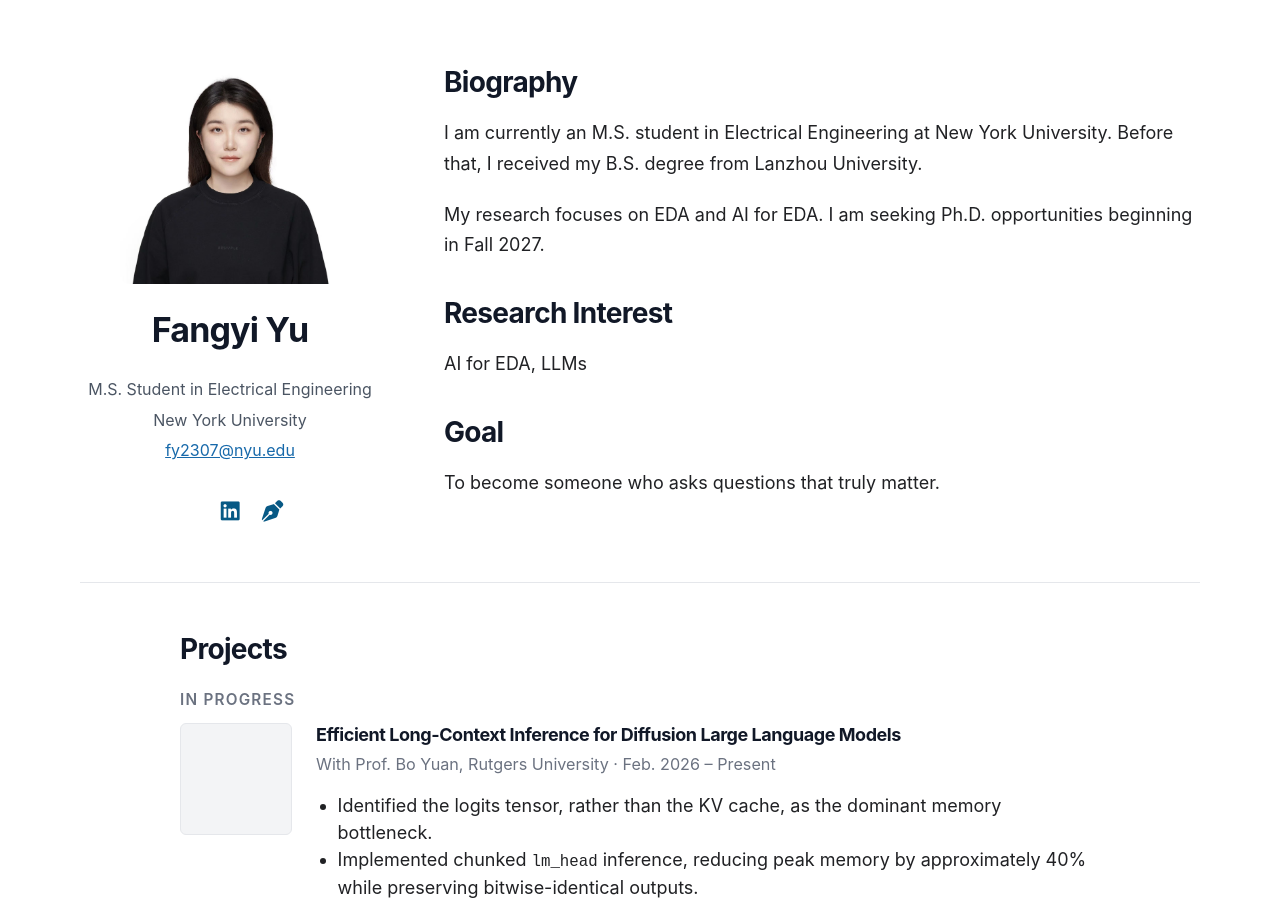
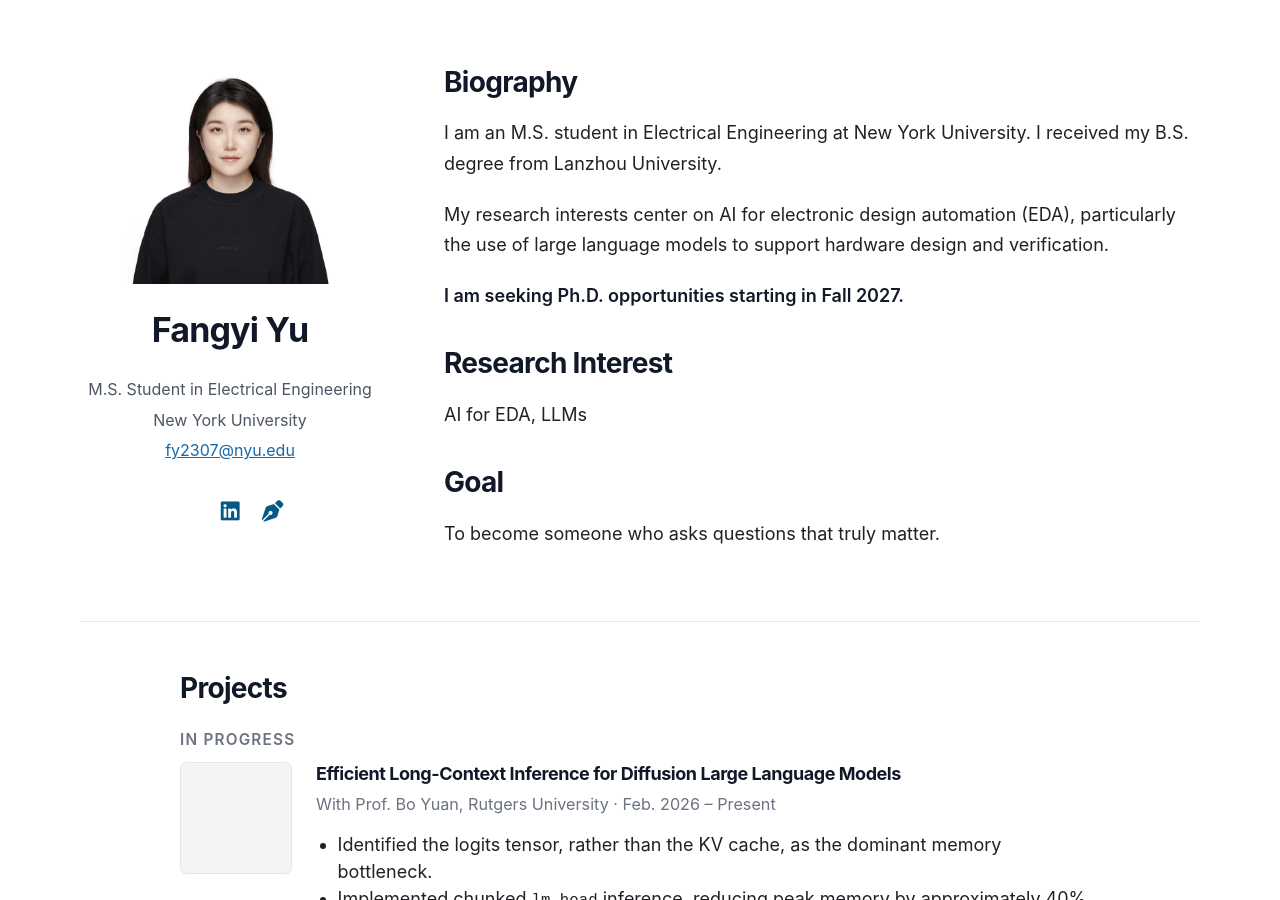
Before and after one commit to fangyiyu02/fangyiyu02.github.io, a Jekyll site: the page built from index.md, in a window 1280 px wide and 900 px high. Built offline with Jekyll 4.4.1, drawn with Linux system fonts in a browser that asks for light colours; a style sheet for code colours, icons or effects is not loaded; our own code applies the rules of GitHub Pages for plain Markdown files.

Commit message:
Update biography and highlight Fall 2027 PhD availability

```diff
--- a/_includes/intro.html
+++ b/_includes/intro.html
@@ -1,15 +1,15 @@
 <h2>Biography</h2>
 
 <p>
-I am currently an M.S. student in Electrical Engineering at
-New York University. Before that, I received my B.S. degree
-from Lanzhou University.
+I am an M.S. student in Electrical Engineering at New York University. I received my B.S. degree from Lanzhou University.
 </p>
 
 <p>
-My research focuses on EDA and AI for EDA.
-I am seeking Ph.D. opportunities
-beginning in Fall 2027.
+My research interests center on AI for electronic design automation (EDA), particularly the use of large language models to support hardware design and verification.
+</p>
+
+<p>
+<strong>I am seeking Ph.D. opportunities starting in Fall 2027.</strong>
 </p>
 
 <h2>Research Interest</h2>
```
